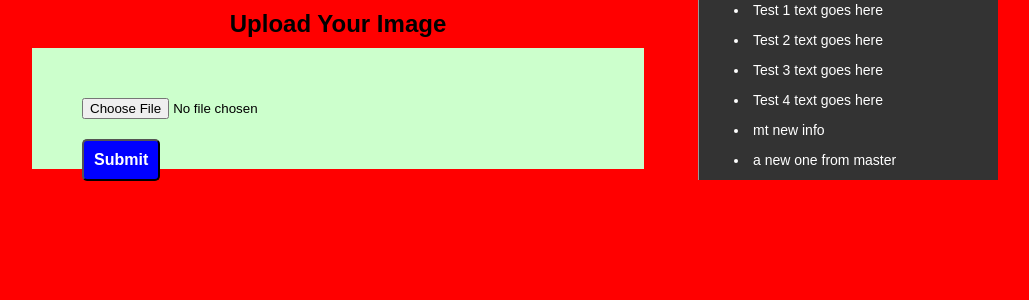
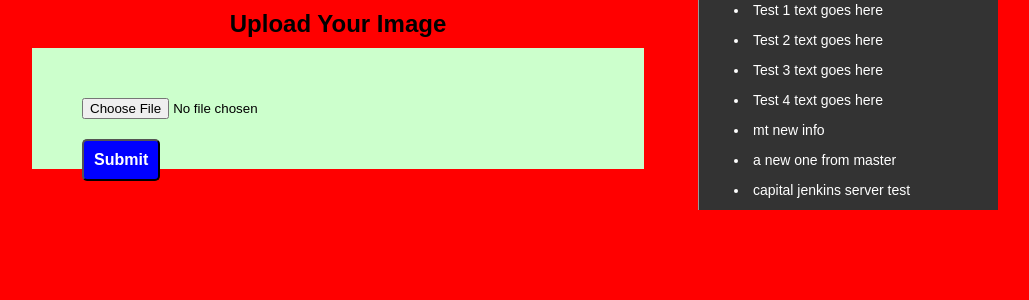
Before and after one commit to santanucn/testgit, a PHP site: page / in a window 1280 px wide. Shown: the top 300 px of the page, without its empty margins (142-1171 px from the left). Run offline with PHP 8.4, Linux system fonts and the light colour scheme.

Commit message:
testing with git jenkins

```diff
--- a/index.php
+++ b/index.php
@@ -25,6 +25,7 @@
                     <li>Test 4 text goes here</li>
 					<li>mt new info</li>
 					<li>a new one from master</li>
+                    <li>capital jenkins server test</li>
                 </ul>
             </div>
         </div>
```
